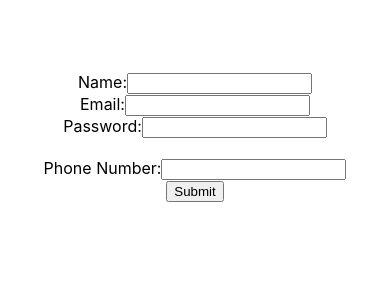
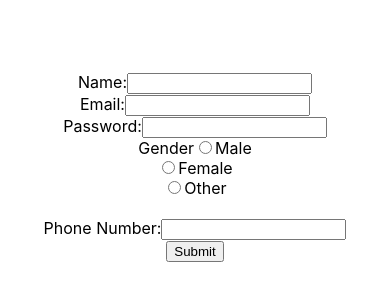
Before and after one commit to noobmaster440/react_form, a React (Create React App) app: page / in a window 390 px wide. Shown: the part 128-428 px from the top of the page. Built offline with nearby package versions, Linux system fonts and the light colour scheme.

Commit message:
added radio button and phone tel

```diff
--- a/src/components/Name.js
+++ b/src/components/Name.js
@@ -7,6 +7,7 @@ const Name =({Persons})=> {
               <h2>{Person.Name}</h2>
               <h3>{Person.Email}</h3>
               <h4>{Person.Phone}</h4>
+              <h4>{Person.Gender}</h4>
             </div>
         ))}
         {console.log(Persons)}
--- a/src/components/NameForm.js
+++ b/src/components/NameForm.js
@@ -4,14 +4,16 @@ const NameForm =({addPerson})=> {
     const [Email, setEmail] = useState('')
     const [Password, setPassword] = useState('')
     const [Phone, setPhone] = useState('')
+    const [Gender, setGender] = useState('')
+
 
     const handleSubmit=(event)=>{
       event.preventDefault();
-      if(!Name||!Email||!Password||!Phone){
+      if(!Name||!Email||!Password||!Phone||!Gender){
           alert('Enter all the fields');
           return
       }
-      addPerson({Name,Email,Password,Phone})
+      addPerson({Name,Email,Password,Phone,Gender})
       setName('')
       setEmail('')
       setPassword('')
@@ -34,14 +36,19 @@ const NameForm =({addPerson})=> {
           <input type="password" value={Password} onChange={(event)=>setPassword(event.target.value)} />
         </label>
         <br></br>
-        {/* <label>
-          Gender:
-          <input type="radio" value={Name} onChange={(event)=>setName(event.target.value)} />
-        </label> */}
+        <div  onChange={(event)=>setGender(event.target.value)} >
+          Gender
+          <input type="radio" id="male" name="gender" value="male"></input>
+          <label for="male">Male</label><br></br>
+          <input type="radio" id="female" name="gender" value="female"></input>
+          <label for="female">Female</label><br></br>
+          <input type="radio" id="other" name="gender" value="other"></input>
+          <label for="other">Other</label><br></br>
+        </div>
         <br></br>
         <label>
           Phone Number:
-          <input type="text" value={Phone} onChange={(event)=>setPhone(event.target.value)} />
+          <input type="tel" pattern="[0-9]{3}-[0-9]{2}-[0-9]{3}" value={Phone} onChange={(event)=>setPhone(event.target.value)} />
         </label>
         <br></br>
 
```
